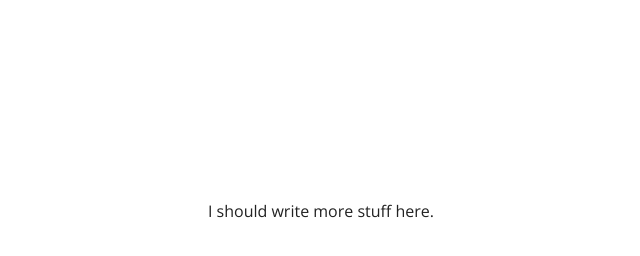
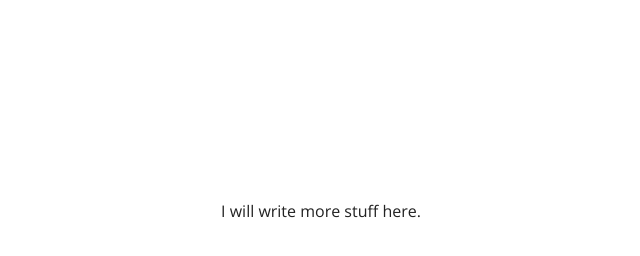
Before and after one commit to ollelindeman/ollelindeman.github.io, a plain HTML site: page index.html in a window 1280 px wide. Shown: the full height of the page, 319-959 px from the left. Drawn offline with nearby package versions, Linux system fonts and the light colour scheme.

Commit message:
Altered text

```diff
--- a/index.html
+++ b/index.html
@@ -18,7 +18,7 @@
         <![endif]-->
 
 		<div id="container">
-			<p id="greeting">I should write more stuff here.</p>
+			<p id="greeting">I will write more stuff here.</p>
 		</div>
 
         <script src="https://ajax.googleapis.com/ajax/libs/jquery/1.11.3/jquery.min.js"></script>
```
